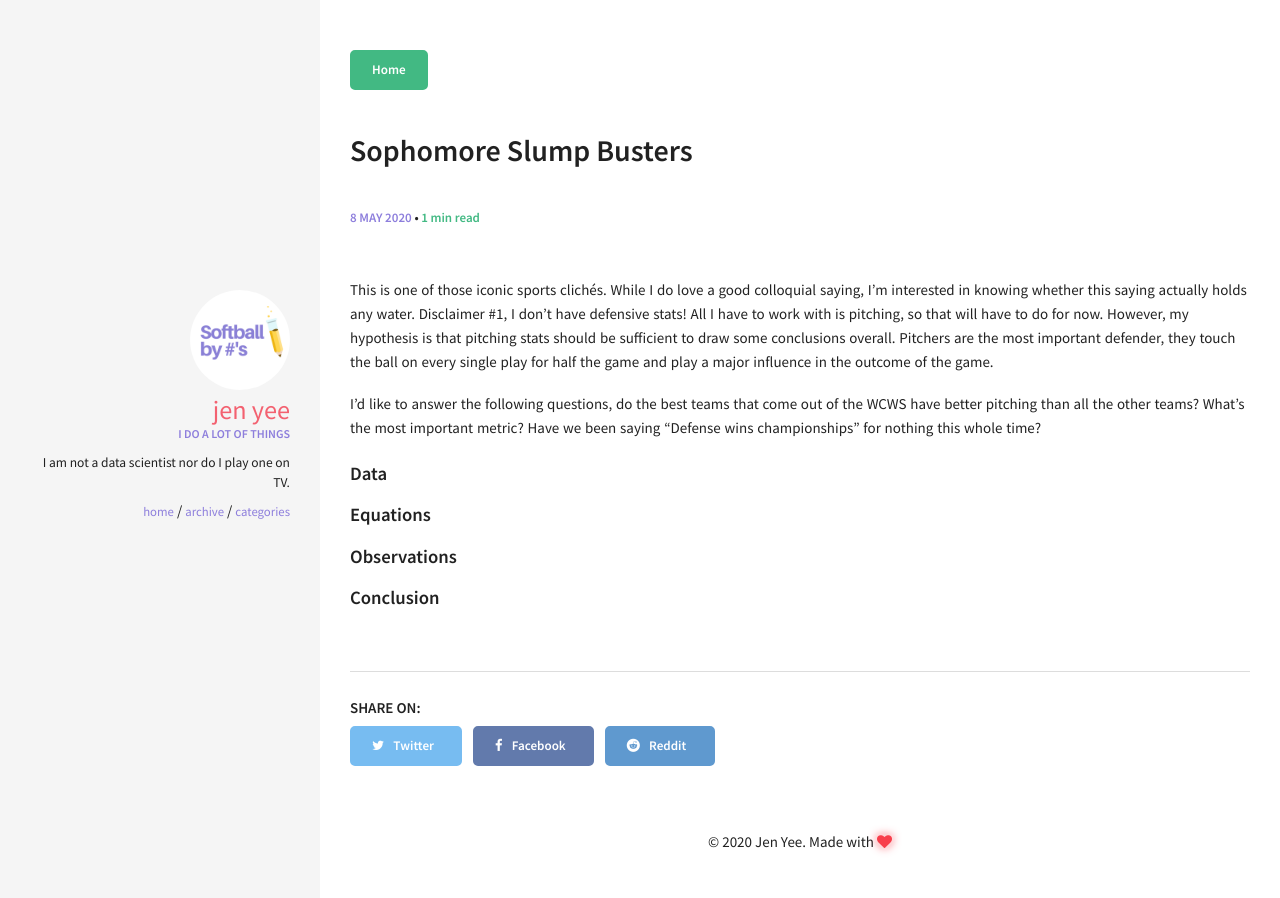
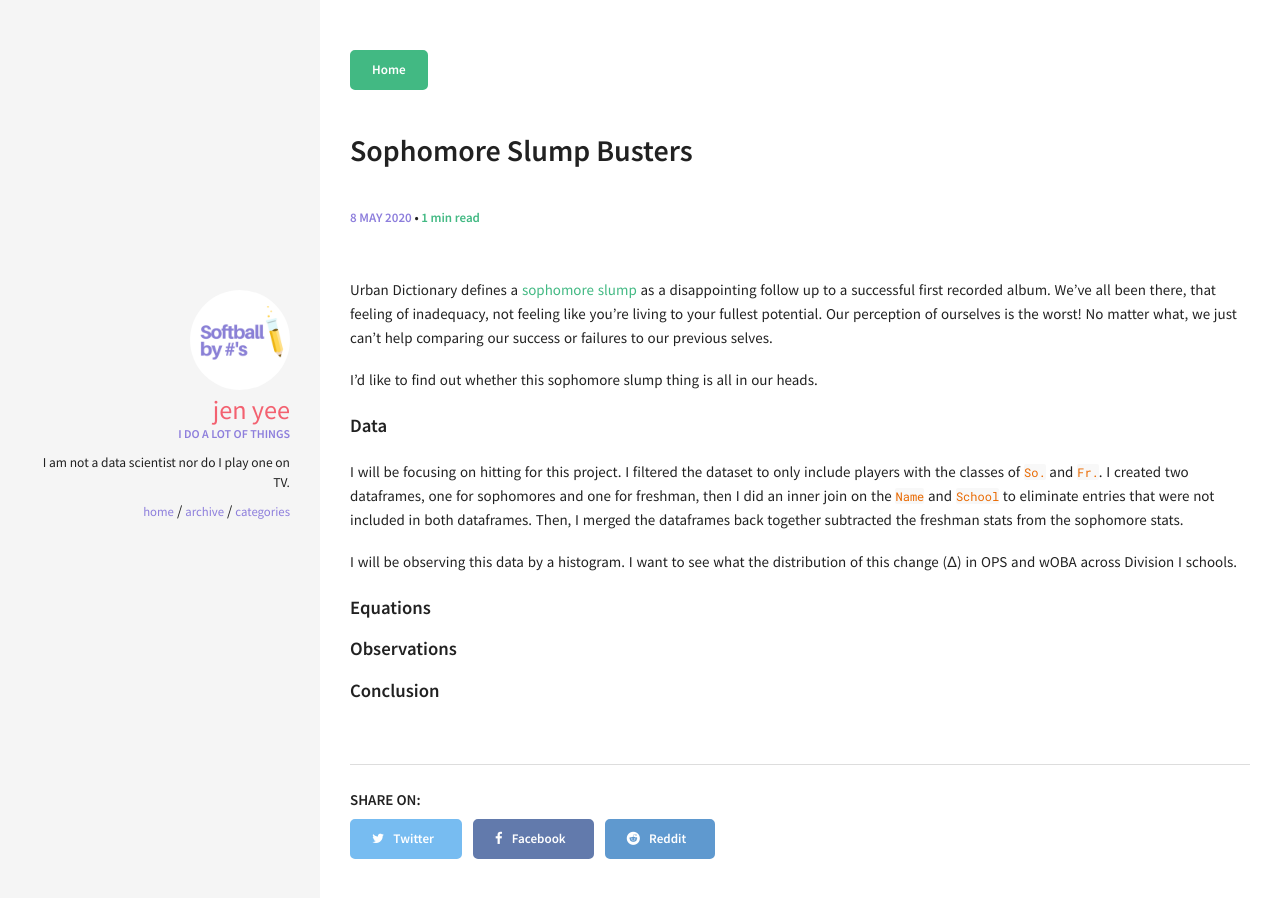
Before and after one commit to jenyeeiam/stats_blog, a Jekyll site: the page built from _posts/2020-05-08-soph_slump.md, in a window 1280 px wide. Built offline with Jekyll 4.4.1, drawn with Linux system fonts in a browser that asks for light colours.

Commit message:
data section

```diff
--- a/_posts/2020-05-08-soph_slump.md
+++ b/_posts/2020-05-08-soph_slump.md
@@ -2,19 +2,24 @@
 layout: post
 title: "Sophomore Slump Busters"
 categories: [hitting]
-excerpt: "I felt this pain 😭. But, softball players are crazy, so I must have been crazy"
+excerpt: "I felt this pain 😭. But, softball players are crazy, so I must have been crazy."
 link:
 share: true
 ---
 
-This is one of those iconic sports clichés. While I do love a good colloquial saying, I'm interested in knowing whether this saying actually holds any water. Disclaimer #1, I don't have defensive stats! All I have to work with is pitching, so that will have to do for now. However, my hypothesis is that pitching stats should be sufficient to draw some conclusions overall. Pitchers are the most important defender, they touch the ball on every single play for half the game and play a major influence in the outcome of the game.
+Urban Dictionary defines a [sophomore slump][ud_site] as a disappointing follow up to a successful first recorded album. We've all been there, that feeling of inadequacy, not feeling like you're living to your fullest potential. Our perception of ourselves is the worst! No matter what, we just can't help comparing our success or failures to our previous selves.
 
-I'd like to answer the following questions, do the best teams that come out of the WCWS have better pitching than all the other teams? What's the most important metric? Have we been saying "Defense wins championships" for nothing this whole time?
+I'd like to find out whether this sophomore slump thing is all in our heads.
 
 #### Data
 
+I will be focusing on hitting for this project. I filtered the dataset to only include players with the classes of `So.` and `Fr.`. I created two dataframes, one for sophomores and one for freshman, then I did an inner join on the `Name` and `School` to eliminate entries that were not included in both dataframes. Then, I merged the dataframes back together subtracted the freshman stats from the sophomore stats.
+
+I will be observing this data by a histogram. I want to see what the distribution of this change (Δ) in OPS and wOBA across Division I schools.
 
 #### Equations
+
+
 
 
 #### Observations
```
Also changed, not shown: other parts of _posts/2020-05-08-soph_slump.md (+1 -0 lines).
